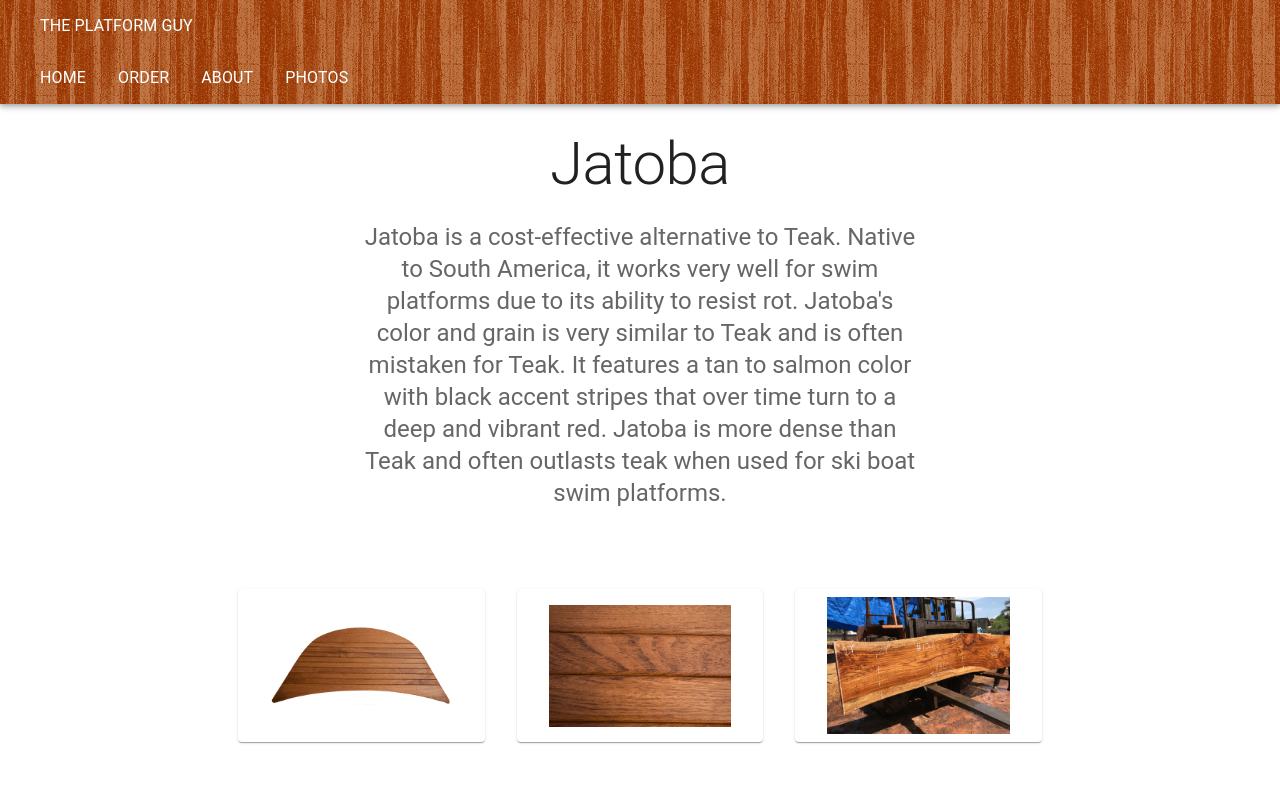
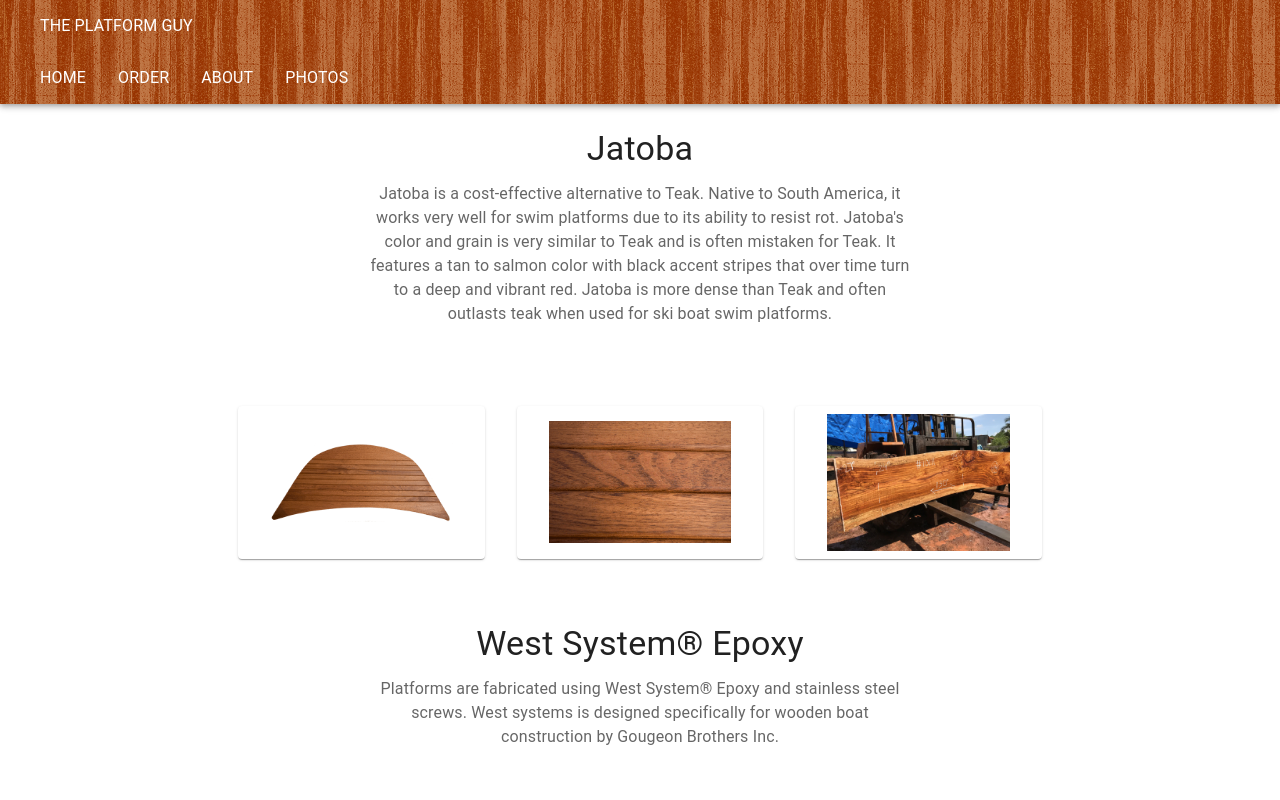
Before and after one commit to kage1414/the-platform-guy, a Next.js app: page /about in a window 1280 px wide. Shown: the top 800 px of the page. Built offline with nearby package versions, Linux system fonts and the light colour scheme.

Commit message:
Change component variants to better match content

```diff
--- a/src/components/Paragraph.tsx
+++ b/src/components/Paragraph.tsx
@@ -18,8 +18,8 @@ export const Paragraph = ({
     <Container maxWidth="sm">
       {headerText && (
         <Typography
-          component="h1"
-          variant="h2"
+          component="h3"
+          variant="h4"
           align="center"
           color="text.primary"
           gutterBottom
@@ -29,8 +29,8 @@ export const Paragraph = ({
       )}
       {subHeaderText && (
         <Typography
-          component="h1"
-          variant="h4"
+          component="h4"
+          variant="h5"
           align="center"
           color="text.secondary"
           gutterBottom
@@ -40,7 +40,7 @@ export const Paragraph = ({
       )}
       {mainTextBody && (
         <Typography
-          variant="h5"
+          variant="body1"
           align="center"
           color="text.secondary"
           paragraph
```
